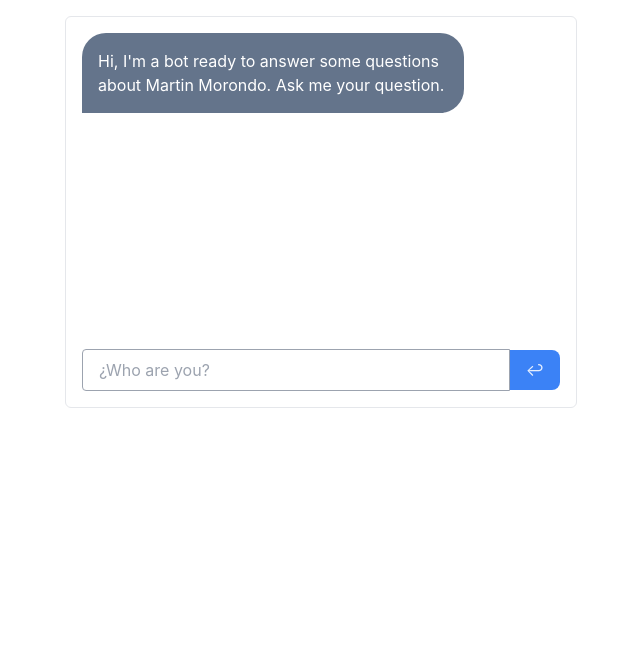
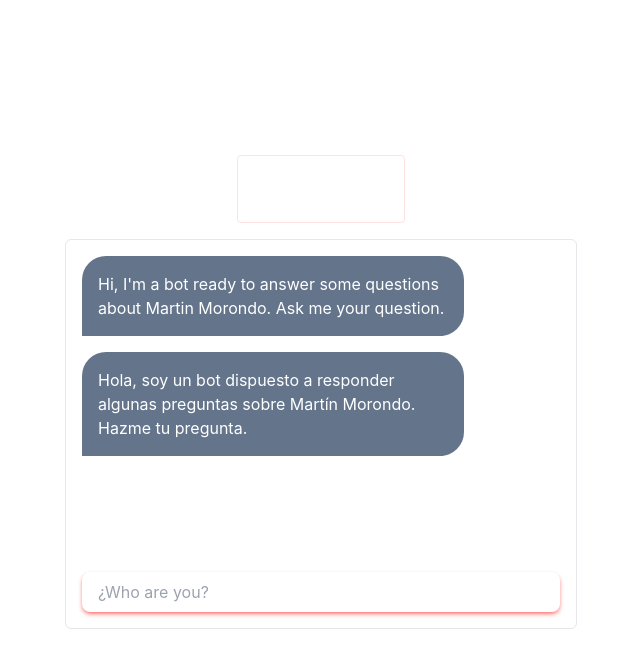
Before and after one commit to martinmorondo/portfolio-chatbot, a React (Vite) app: page / in a window 1280 px wide. Shown: the top 668 px of the page, without its empty margins (319-959 px from the left). Built offline with nearby package versions, Linux system fonts and the light colour scheme.

Commit message:
Add main container and title to Chatbot interface

```diff
--- a/src/App.tsx
+++ b/src/App.tsx
@@ -97,6 +97,12 @@ function Chat() {
       id: '1',
       type: 'bot',
       text: "Hi, I'm a bot ready to answer some questions about Martin Morondo. Ask me your question.",
+      className: 'bot-message'
+    },
+    {
+      id: '1',
+      type: 'bot',
+      text: "Hola, soy un bot dispuesto a responder algunas preguntas sobre Martín Morondo. Hazme tu pregunta.",
     },
   ]);
 
@@ -143,18 +149,20 @@ function Chat() {
   }, [messages]);
 
   return (
+    <div className="min-h-screen flex flex-col justify-center items-center p-4">
+    <h1 className="font-bold rounded border border-red-100 p-4">Chatbot</h1>
     <main className="p-4">
       <div className = 'flex flex-col gap-4 m-auto max-w-lg border border-white-400 p-4 rounded-md'>
-        <div ref = {container} className="flex flex-col gap-4 h-[300px] overflow-y-auto">
+        <div ref = {container} className="container flex flex-col gap-4 h-[300px] overflow-y-auto">
         {messages.map((message) => (
-          <div key={message.id} className={`p-4 max-w-[80%] rounded-3xl text-white ${message.type === 'bot'
+          <div key={message.id} className={`message-id p-4 max-w-[80%] rounded-3xl text-white ${message.type === 'bot'
           ? 'bg-slate-500 text-left self-start rounded-bl-none'
           : 'bg-blue-500 text-right self-end rounded-br-none'}`}>{message.text}</div>
            ))}
         </div>
-        <form className="flex items-center" onSubmit={handleSubmit}>
+        <form className="form flex items-center" onSubmit={handleSubmit}>
           <input
-            placeholder="¿Who are you?" className="rounded rounded-r-none flex-1 border border-gray-400 py-2 px-4"
+            placeholder="¿Who are you?" className="input rounded rounded-r-none flex-1 border border-gray-400 py-2 px-4"
             name="question"
             type="text"
             value={question}
@@ -163,12 +171,13 @@ function Chat() {
           <button
           disabled={loading}
           type="submit"
-          className={`px-4 py-2 bg-blue-500 rounded-lg rounded-l-none
+          className={`loading-btn px-4 py-2 bg-blue-500 rounded-lg rounded-l-none
           ${loading ? 'bg-blue-300': 'bg-blue-500'}`}
           >↩</button>
         </form>
           </div>
     </main>
+    </div>
   );
 }
 
```
